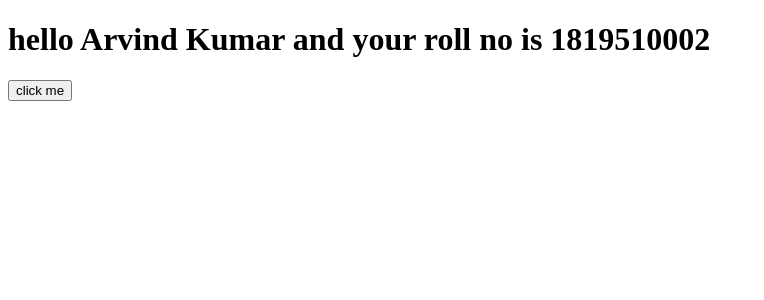
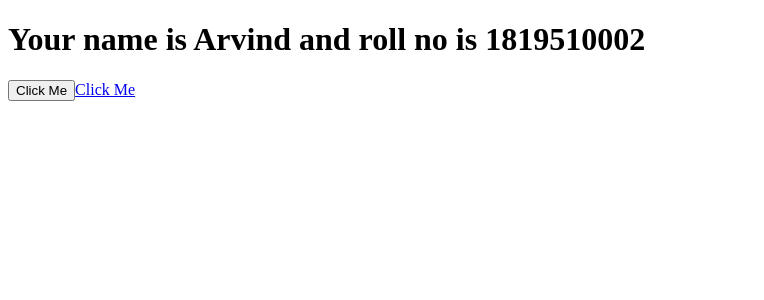
Before and after one commit to Arvindkr123/LearnReactMySide, a React (Create React App) app: page / in a window 1280 px wide. Shown: the top 300 px of the page, without its empty margins (0-764 px from the left). Built offline with nearby package versions, Linux system fonts and the light colour scheme.

Commit message:
I have added handling event in function

```diff
--- a/src/Student.js
+++ b/src/Student.js
@@ -1,42 +1,17 @@
-import React, { Component } from "react";
+import React from 'react'
 
-// export class Student extends Component {
-//   // handleEvent(){
-//   //   console.log('button clicked', this)
-//   // }
-//   handleEvent = ()=> {
-//     console.log('button clicked', this)
-//   }
-//   render() {
-//     return (
-//       <div>
-//         <h1>Event called</h1>
-//         <button onClick={()=>this.handleEvent()}>Click me</button>
-//       </div>
-//     );
-//   }
-// }
-
-class Student extends React.Component{
-  constructor(props){
-    super(props);
-    this.state={
-      name:'Arvind Kumar',
-      roll:this.props.roll
-    }
-    this.handleEvent = this.handleEvent.bind(this);
+const Student = (props) => {
+  function handleEvent(e){
+    e.preventDefault();
+    console.log('button clicked')
   }
-  handleEvent(){
-    console.log('button clicked', this)
-  }
-  render(){
-    return(
-      <div>
-        <h1>hello {this.state.name} and your roll no is {this.state.roll}</h1>
-        <button onClick={this.handleEvent}>click me</button>
-      </div>
-    )
-  }
+  return (
+    <div>
+      <h1>Your name is Arvind and roll no is {props.roll}</h1>
+      <button onClick={handleEvent}>Click Me</button>
+      <a href='https://www.google.com' onClick={handleEvent}>Click Me</a>
+    </div>
+  )
 }
 
 export default Student;
```
